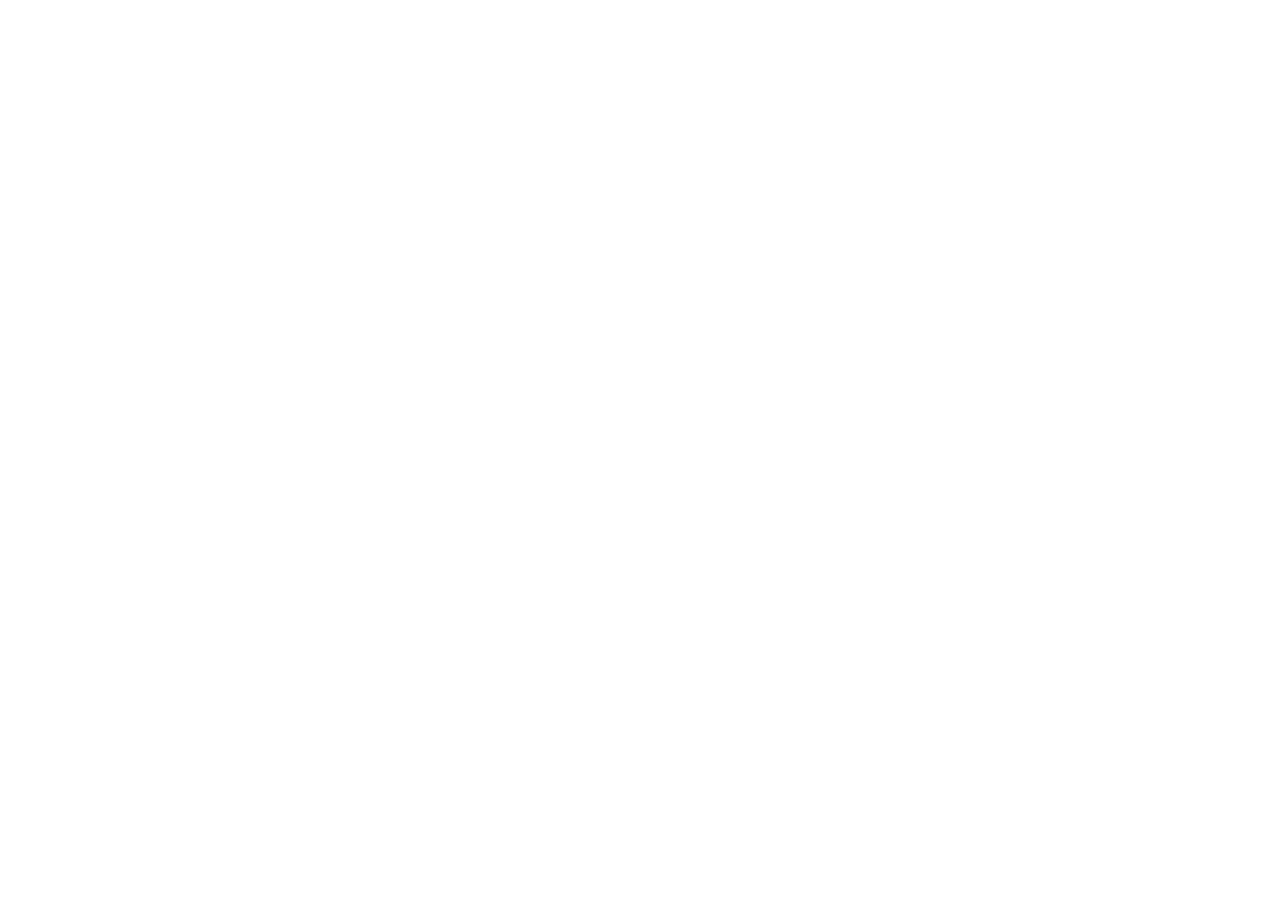
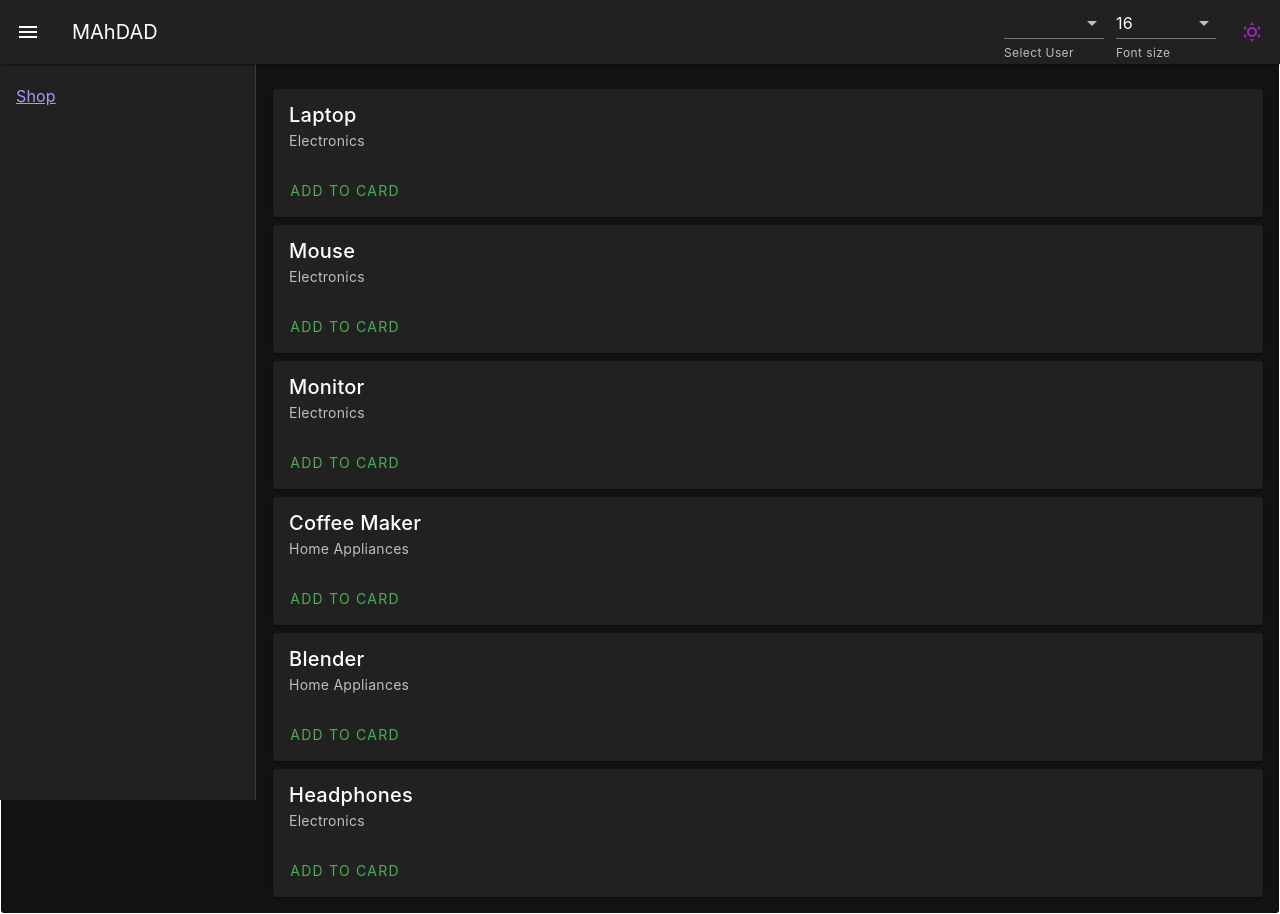
Before and after one commit to inaseri/mahdad-front-code-challenge, a Vue app: page /products in a window 1280 px wide. Before the commit this address had no page. Before the commit the page ends 800 px from the top, so only its background shows below. Built offline with nearby package versions, Linux system fonts and the light colour scheme; the HTML template or start-up script is replaced by a standard one.

Commit message:
feat: Add products lists

```diff
--- a/src/router/index.ts
+++ b/src/router/index.ts
@@ -9,7 +9,12 @@
       name: 'index',
       component: () => import('../views/HomeView.vue'),
       meta: { layout: Main },
-
+    },
+    {
+      path: '/products',
+      name: 'products',
+      component: () => import('../views/Products.vue'),
+      meta: { layout: Main },
     },
   ],
 })
--- /dev/null
+++ b/src/views/Products.vue
@@ -0,0 +1,18 @@
+<template>
+  <div class="flex">
+    <div class="flex-column	" v-for="item of items" :key="item.id">
+      <v-card class="mt-2" :title="item.name" :subtitle="item.category">
+        <v-card-actions>
+          <v-btn color="success">Add To Card</v-btn>
+        </v-card-actions>
+      </v-card>
+    </div>
+  </div>
+</template>
+
+<script setup lang="ts">
+import products from '@/assets/jsons/products.json'
+import { computed } from 'vue'
+
+const items = computed(() => products.products)
+</script>
```
